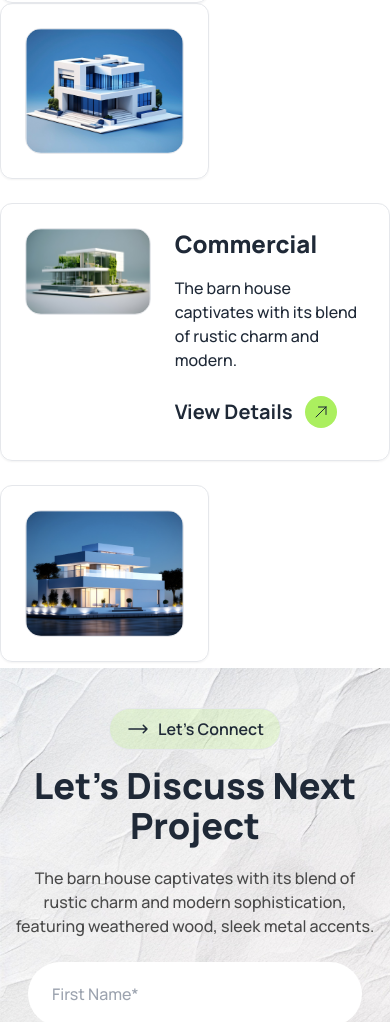
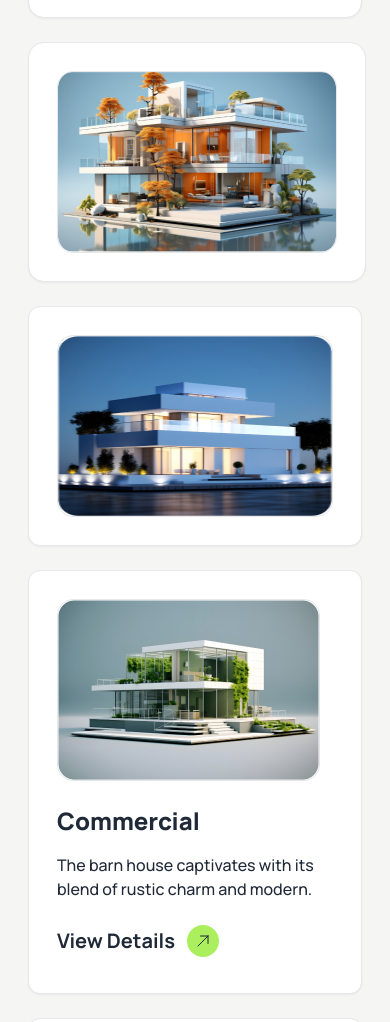
Before and after one commit to mdarmanhosen685913/Assignment-three, a plain HTML site: page index.html in a window 390 px wide. Shown: the part 3327-4349 px from the top of the page. Drawn offline with nearby package versions, Linux system fonts and the light colour scheme.

Commit message:
assignment-done

```diff
--- a/index.html
+++ b/index.html
@@ -194,10 +194,10 @@
     </div>
      </section>
     <!-- hero part-2 -->
-    <section class="bg-stone-100 lg:border-b">
-        <div class="bg-white lg:m-0 lg:pb-24">
-        <div class="lg:max-w-screen-xl lg:pt-24 lg:mx-auto">
-            <div class="text-center pt-8 lg:pt-0">
+<section class="bg-stone-100 lg:border-b">
+    <div class="lg:bg-white lg:pb-24">
+    <div class="lg:max-w-screen-xl lg:pt-24 lg:mx-auto">
+        <div class="text-center lg:pt-8 pt-5 lg:pt-0">
                 <button class="inline-flex gap-1.5 rounded-3xl bg-[#ABEF5F33] py-2 px-4 font-bold text-base shadow-sm">
                     <svg xmlns="http://www.w3.org/2000/svg" fill="none" viewBox="0 0 24 24" stroke-width="1.5" stroke="currentColor" class="size-6">
                         <path stroke-linecap="round" stroke-linejoin="round" d="M17.25 8.25 21 12m0 0-3.75 3.75M21 12H3" />
@@ -210,9 +210,9 @@
                 <p class="lg:text-base text-sm font-medium text-[#494949] pb-8 lg:mx-0 mx-6">
                     The barn house captivates with its blend of rustic charm and modern sophistication, <br>featuring weathered wood, sleek metal accents.
                 </p>
-            </div>
-        <div class="grid lg:grid-cols-3 gap-6 lg:mx-11">
-            <div class="shadow-sm rounded-xl p-6 border col-span-2 flex lg:flex-row gap-6">
+        </div>
+        <div class="grid grid-cols-1 lg:grid-cols-3 gap-6 lg:mx-11">
+            <div class="lg:mx-0 mx-7 shadow-sm bg-white rounded-2xl lg:p-6 p-7 border col-span-2 flex lg:flex-row flex-col gap-6">
                 <div class="lg:w-3/4 w-full">
                     <img class="border rounded-2xl" src="assets/img1.png" alt="">
                 </div>
@@ -229,11 +229,11 @@
                     </button>
                 </div>
             </div>
-            <div class="shadow-sm border rounded-xl  p-6">
-                <img src="assets/img2.png" class="border rounded-2xl" alt="">
+            <div class="lg:mx-0 ml-7 p-7 shadow-sm border bg-white rounded-2xl lg:p-6 h-60 lg:h-full">
+                <img src="assets/img2.png" class="h-full border rounded-2xl " alt="">
             </div>
         </div>
-        <div class="grid lg:grid-cols-4 gap-6 lg:mx-11 lg:mt-6">
+        <div class="hidden lg:inline-grid lg:grid-cols-4 gap-6 lg:mx-11 lg:mt-6">
             <div class="shadow-sm border rounded-xl  p-6">
                 <img class="rounded-2xl border" src="assets/img3.png" alt="">
             </div>
@@ -258,9 +258,37 @@
                 <img class="rounded-2xl border" src="assets/img5.png" alt="">
             </div>
         </div>
+        <div class=" lg:hidden space-y-6 mt-6 pb-6">
+            <div class="shadow-sm bg-white border h-60 rounded-xl  p-7 mx-7">
+                <img class="rounded-2xl border h-full w-full" src="assets/img5.png" alt="">
+            </div>
+            <div class="shadow-sm bg-white border rounded-xl p-7 mx-7 space-y-6">
+                <div class="w-full">
+                    <img class="rounded-2xl border" src="assets/img4.png" alt="">
+                </div>
+                <div>
+                    <h1 class="text-2xl font-extrabold pb-4">Commercial</h1>
+                    <p class="text-base font-medium pb-4">The barn house captivates with its blend of rustic charm and modern.</p>
+                    <button class="btn bg-white border-none shadow-none p-0 gap-3">
+                        <h3 class="text-xl font-bold ">View Details</h3>
+                        <div class="bg-[#ABEF5F] rounded-full p-2">
+                            <svg xmlns="http://www.w3.org/2000/svg" fill="none" viewBox="0 0 24 24" stroke-width="1.5" stroke="currentColor" class="size-4">
+                                <path stroke-linecap="round" stroke-linejoin="round" d="m4.5 19.5 15-15m0 0H8.25m11.25 0v11.25" />
+                              </svg>
+                        </div>
+                    </button>
+                </div>
+            </div>
+            <div class="shadow-sm bg-white border rounded-xl  p-7 mx-7 h-60 ">
+                <img class="rounded-2xl border h-full w-full" src="assets/img3.png" alt="">
+            </div>
+            <div class="shadow-sm bg-white border h-60 rounded-xl  p-7 mx-7">
+                <img class="rounded-2xl border h-full w-full" src="assets/img5.png" alt="">
+            </div>
         </div>
         </div>
-    </section>
+        </div>
+</section>
     <!-- Next projects part -->
       <section class="bg-[url('./assets/bg.jpg')] lg:m-2 mb-2 mt-1.5 bg-cover ">
             <div class="mx-auto">
```
